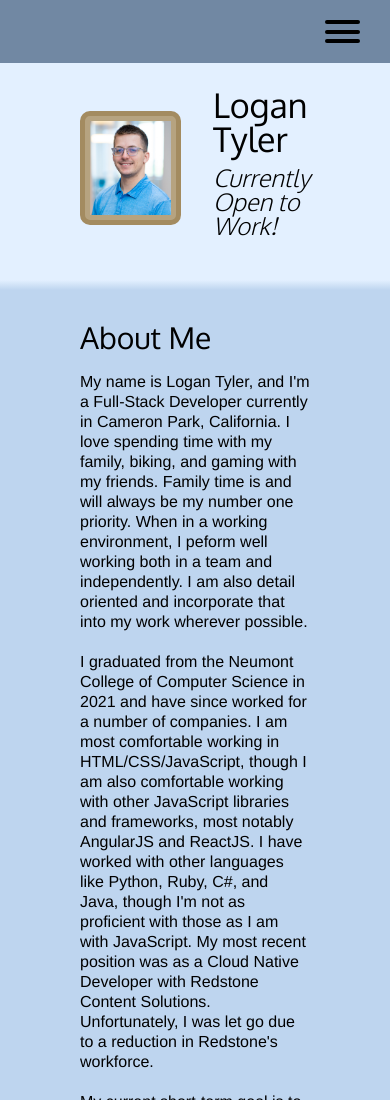
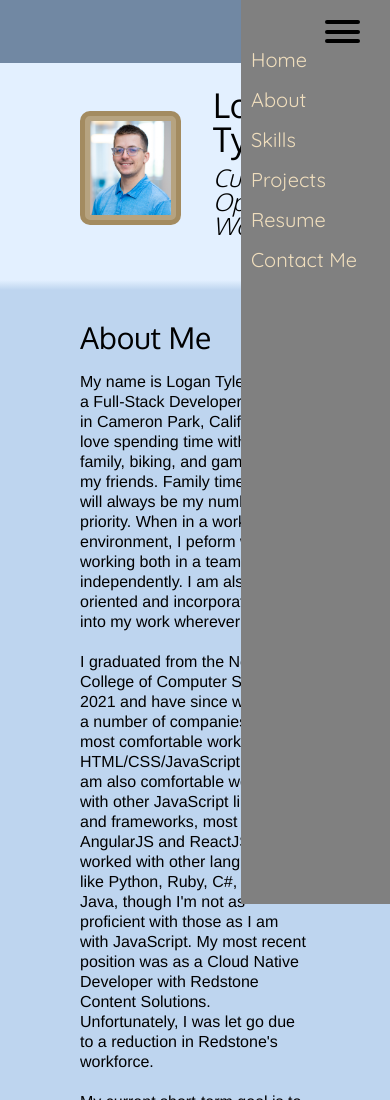
Before and after one commit to LoganTyl/LoganTyl.github.io, a plain HTML site: page index.html in a window 390 px wide. Shown: the top 1100 px of the page. Drawn offline with nearby package versions, Linux system fonts and the light colour scheme.

Commit message:
Slide out mobile menu WIP

```diff
--- a/index.html
+++ b/index.html
@@ -21,14 +21,24 @@
                         <a href="#contact">Contact Me</a>
                     </nav>
                     <div class="hamburgerMenu">
-                        <!-- <label> -->
-                            <!-- <input type="checkbox" class="hamburgerCheckbox"> -->
-                            <div class="hamburgerIcon menuClosed">
-                                <span class="line line1"></span>
-                                <span class="line line2"></span>
-                                <span class="line line3"></span>
-                            </div>
-                        <!-- </label> -->
+                        <div class="hamburgerIcon menuClosed">
+                            <span class="line line1"></span>
+                            <span class="line line2"></span>
+                            <span class="line line3"></span>
+                        </div>
+                    </div>
+                    <div class="mobileSlideOutContainer">
+                        <div class="mobileSlideOutFadeDark"></div>
+                        <div class="mobileSlideOutMenu">
+                            <nav>
+                                <a href="#home">Home</a>
+                                <a href="#about">About</a>
+                                <a href="#skills">Skills</a>
+                                <a href="#projects">Projects</a>
+                                <a href="#resume">Resume</a>
+                                <a href="#contact">Contact Me</a>
+                            </nav>
+                        </div>
                     </div>
                 </header>
             </div>
--- a/styles/scss/styles.scss
+++ b/styles/scss/styles.scss
@@ -95,11 +95,8 @@ body {
                 display: flex;
                 justify-content: flex-end;
                 cursor: pointer;
-
-                .hamburgerCheckbox {
-                    // position: absolute;
-                    // display: none;
-                }
+                position: relative;
+                z-index: 2;
 
                 .hamburgerIcon {
                     display: none;
@@ -145,6 +142,22 @@ body {
                         border-radius: 10px;
                         background: black;
                     }
+                }
+            }
+
+            div.mobileSlideOutMenu {
+                position: absolute;
+                background: gray;
+                height: 100vh;
+                padding: 50px 10px 10px;
+                right: 40px;
+                width: 30%;
+                top: 0;
+
+                nav {
+                    display: flex;
+                    flex-direction: column;
+                    gap: 20px;
                 }
             }
         }
```
Also changed, not shown: styles/css/styles.css, 1 other file.
